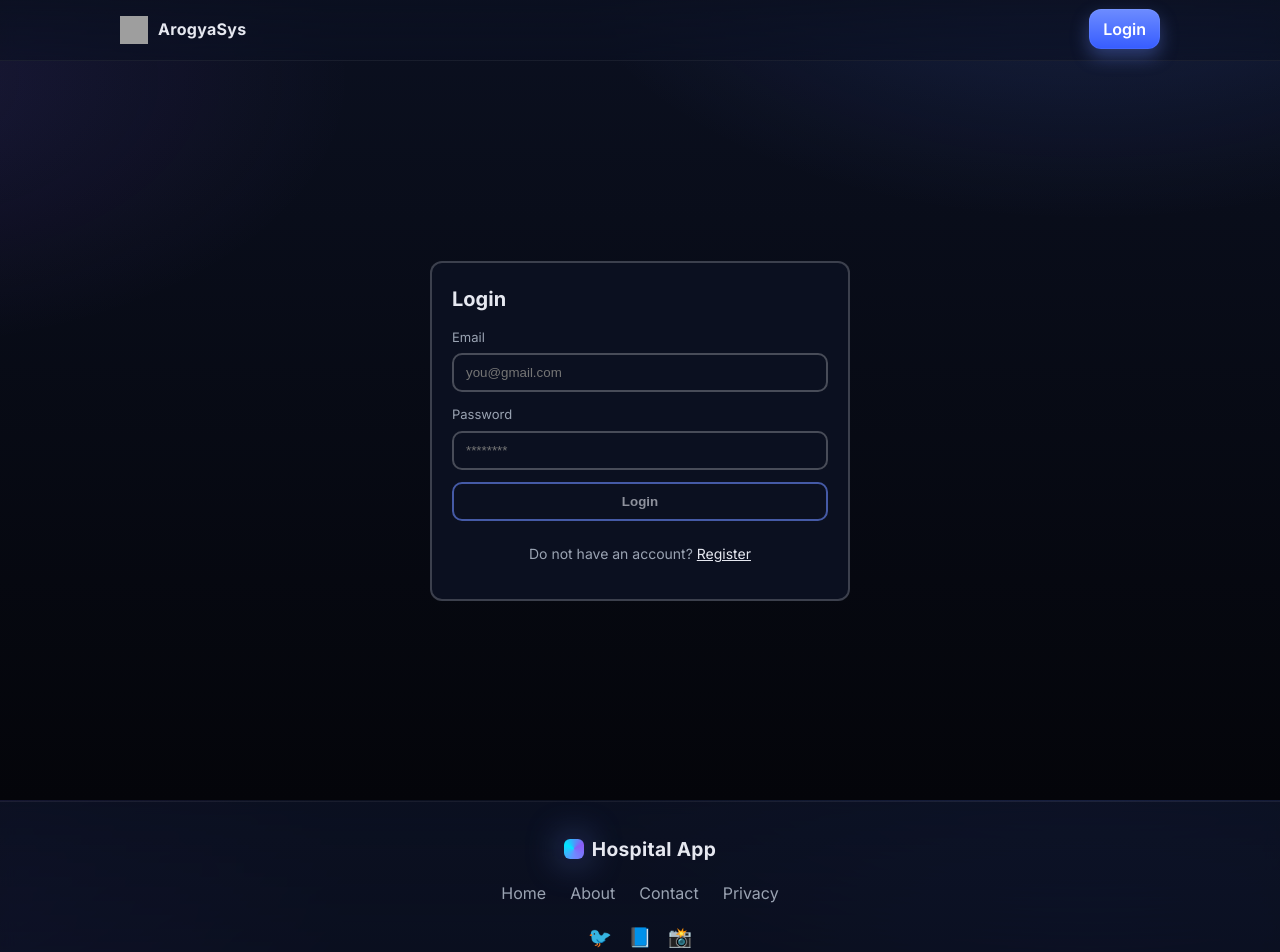
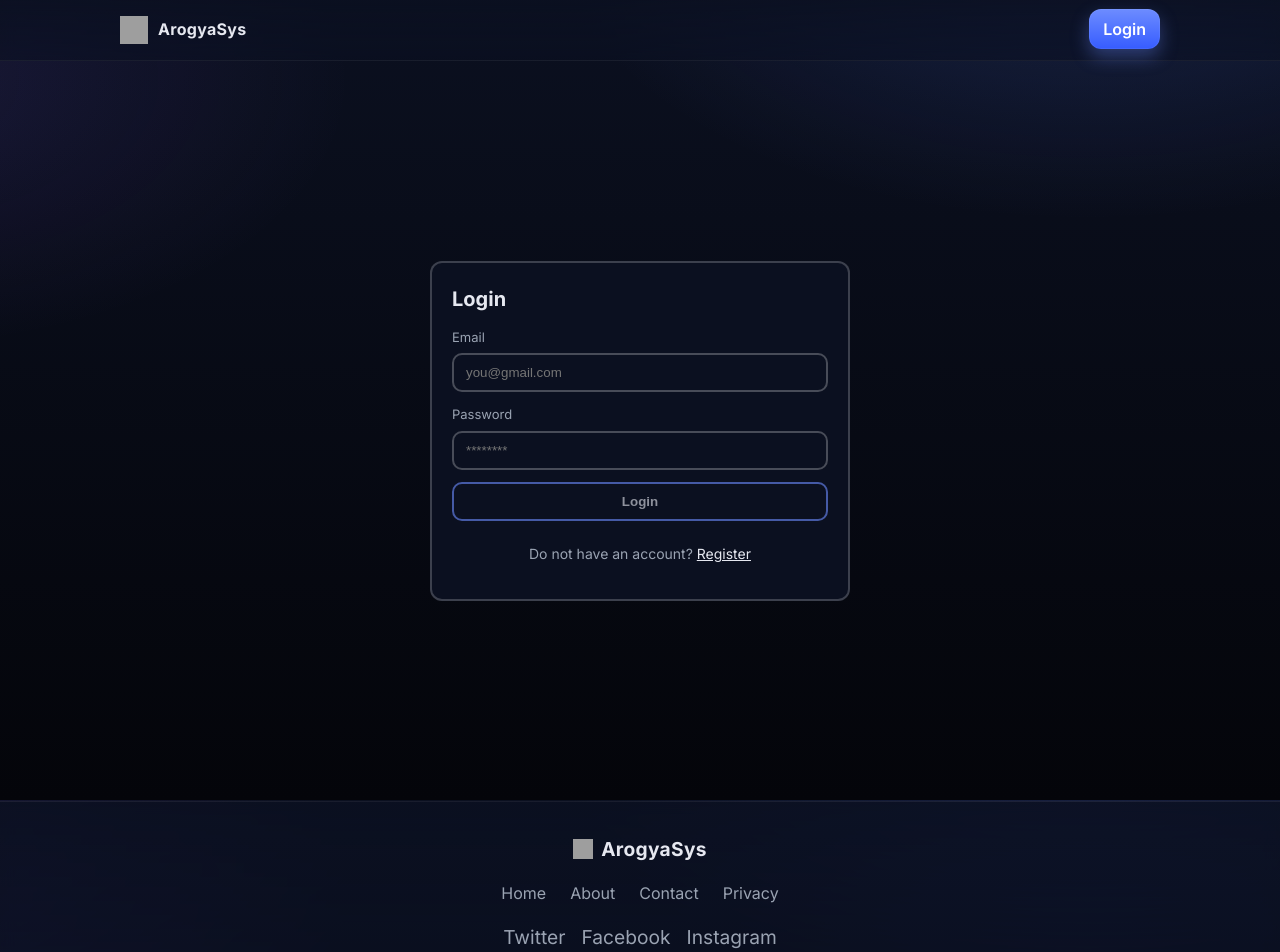
Before and after one commit to DrMadhavSharma/FastApi, a Next.js app in the folder frontend/: page /login in a window 1280 px wide. Shown: the top 952 px of the page. Built offline with nearby package versions, Linux system fonts and the light colour scheme; grey boxes are pictures that could not be loaded.

Commit message:
Update Footer.js

```diff
--- a/frontend/component/Footer.js
+++ b/frontend/component/Footer.js
@@ -1,14 +1,18 @@
 "use client";
 import React from "react";
 
-const Footer = () => {
+export default function Footer() {
   return (
     <footer className="footer">
       <div className="footer-inner container">
-        {/* Brand with glow */}
+        {/* Brand */}
         <div className="brand">
-          <span className="brand-badge glow" />
-          <span>Hospital App</span>
+          <img
+            src="https://fastapi-6mjn.onrender.com/static/logo.png"
+            alt="ArogyaSys Logo"
+            style={{ width: 20, height: 20 }}
+          />
+          <span>ArogyaSys</span>
         </div>
 
         {/* Footer Links */}
@@ -19,26 +23,24 @@ const Footer = () => {
           <a href="/privacy">Privacy</a>
         </div>
 
-        {/* Social Icons */}
+        {/* Social Links (text-safe, professional) */}
         <div className="social-icons">
           <a href="https://twitter.com" target="_blank" rel="noreferrer">
-            🐦
+            Twitter
           </a>
           <a href="https://facebook.com" target="_blank" rel="noreferrer">
-            📘
+            Facebook
           </a>
           <a href="https://instagram.com" target="_blank" rel="noreferrer">
-            📸
+            Instagram
           </a>
         </div>
 
         {/* Copyright */}
         <div className="copyright">
-          &copy; {new Date().getFullYear()} Hospital App. All rights reserved.
+          © {new Date().getFullYear()} ArogyaSys. All rights reserved.
         </div>
       </div>
     </footer>
   );
-};
-
-export default Footer;
+}
```
